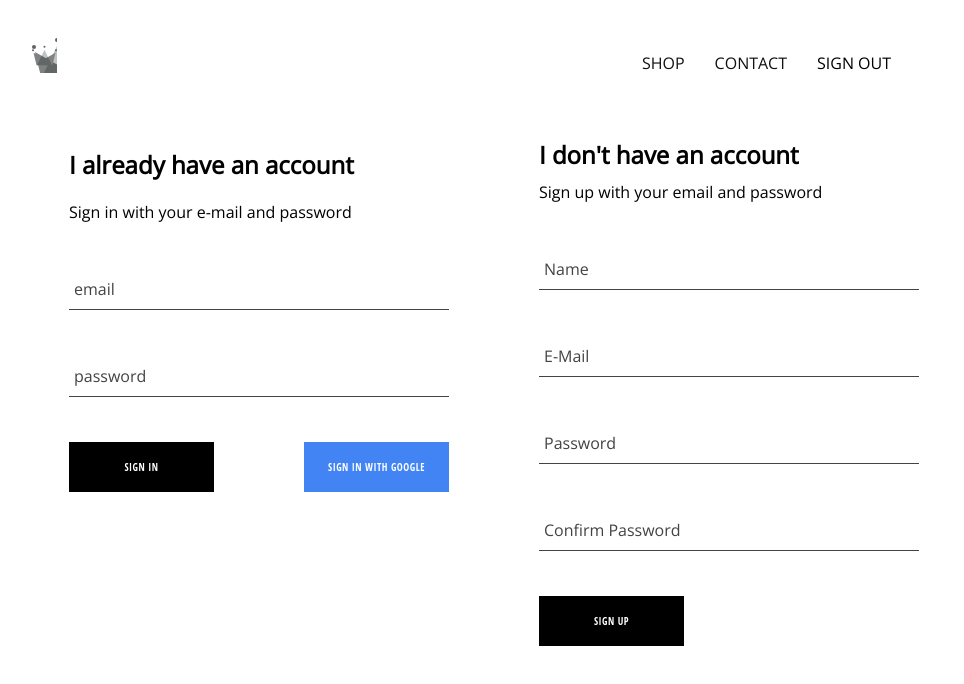
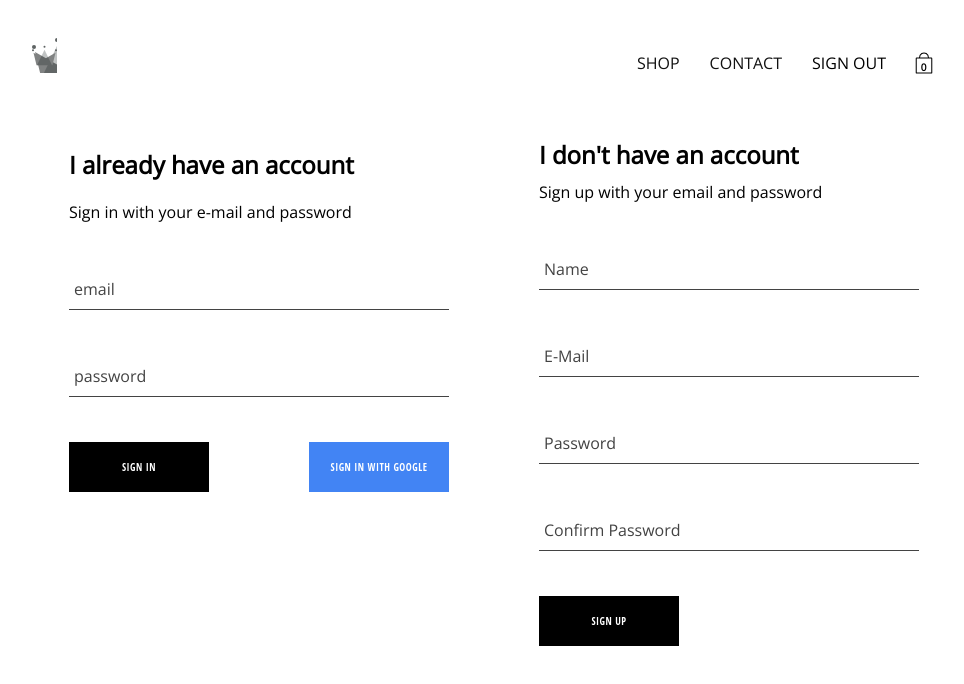
Before and after one commit to abdullahcok/react-shoppie-app, a React (Create React App) app: page /signin in a window 1280 px wide. Shown: the top 684 px of the page, without its empty margins (146-1110 px from the left). Built offline with nearby package versions, Linux system fonts and the light colour scheme; no server answers; a web font is replaced by a local one.

Commit message:
card dropdown added

```diff
--- /dev/null
+++ b/src/Components/Cart/CartDropDown.jsx
@@ -0,0 +1,15 @@
+import React from 'react'
+import './CartDropDown.scss'
+
+import CustomButton from '../CustomButton/CustomButton'
+
+
+const Cart = () => (
+  <div className='cart-dd'>
+    <div className='cart-items'>
+      <CustomButton>GO TO CHECKOUT</CustomButton>
+    </div>
+  </div>
+)
+
+export default Cart
--- /dev/null
+++ b/src/Components/Cart/CartDropDown.scss
@@ -0,0 +1,24 @@
+.cart-dd{
+  position: absolute;
+  width: 240px;
+  height: 340px;
+  display: flex;
+  flex-direction: column;
+  padding: 20px;
+  border: 1px solid #000;
+  background: #fff;
+  top: 90px;
+  right: 190px;
+  z-index: 5;
+
+  .cart-items{
+    height: 340px;
+    display: flex;
+    flex-direction: column;
+    overflow: scroll;
+  }
+
+  button{
+    margin-top: auto;
+  }
+}
--- /dev/null
+++ b/src/Components/CartItem/CartItem.jsx
@@ -0,0 +1,20 @@
+import React from 'react'
+import './CartItem.scss'
+import {ReactComponent as CartIcon } from '../../Assets/Cart.svg'
+
+import {connect} from 'react-redux'
+import {toggleCartHidden} from '../../Redux/cart/cart-actions'
+
+const CartItem = ({toggleCartHidden}) => (
+    <div className='cart-item' onClick={toggleCartHidden}>
+        <CartIcon className='cart-icon'/>
+        <span className='item-count'>0</span>
+    </div>
+)
+
+const mapDispatchToProps = dispatch => ({
+  toggleCartHidden: () => dispatch(toggleCartHidden())
+});
+
+
+export default connect(null, mapDispatchToProps)(CartItem)
--- /dev/null
+++ b/src/Components/CartItem/CartItem.scss
@@ -0,0 +1,22 @@
+.cart-item{
+  width: 45px;
+  height: 45px;
+  position: relative;
+  display: flex;
+  align-items: center;
+  justify-content: center;
+  cursor: pointer;
+
+    .cart-icon{
+      width: 24px;
+      height: 24px;
+    }
+
+    .item-count{
+      position: absolute;
+      font-size: 10px;
+      font-weight: bold;
+      bottom: 12px;
+    }
+
+}
--- a/src/Components/CustomButton/CustomButton.scss
+++ b/src/Components/CustomButton/CustomButton.scss
@@ -1,5 +1,5 @@
 .custom-button {
-  min-width: 145px;
+  min-width: 140px;
   width: auto;
   height: 50px;
   letter-spacing: 0.5px;
--- a/src/Components/Header/Header.jsx
+++ b/src/Components/Header/Header.jsx
@@ -1,12 +1,15 @@
 import React from 'react'
 import './Header.scss'
 import Logo from '../../Assets/Logo.svg'
+
+import CartItem from '../CartItem/CartItem'
+import CartDropDown from '../Cart/CartDropDown'
 
 import {auth} from '../../Firebase/FirebaseUtils'
 import {Link} from 'react-router-dom'
 import {connect} from 'react-redux'
 
-const Header = ({currentUser}) => (
+const Header = ({currentUser, hidden}) => (
   <div className="header">
      <Link className='logo-container' to='/'>
         <img src={Logo} alt="logo" className='logo'/>
@@ -26,12 +29,19 @@ const Header = ({currentUser}) => (
           )
         }
 
+        <CartItem />
       </div>
+
+          {
+              hidden ? null : <CartDropDown />
+          }
+
   </div>
 )
 
-const mapStateToProps = state => ({
-    currentUser: state.user.currentUser
-})
+const mapStateToProps = ({user: {currentUser}, cart: {hidden}}) => ({
+    currentUser,
+    hidden
+} )
 
 export default connect(mapStateToProps)(Header)
--- a/src/Components/Header/Header.scss
+++ b/src/Components/Header/Header.scss
@@ -22,7 +22,7 @@
     width: 50%;
     height: 100%;
     display: flex;
-    padding-right: 140px;
+    padding-right: 100px;
     align-items: center;
     justify-content: flex-end;
 
--- /dev/null
+++ b/src/Redux/cart/cart-actions.js
@@ -0,0 +1,6 @@
+import CartActionTypes from './cart-types'
+
+
+export const toggleCartHidden = () => ({
+    type: CartActionTypes.TOGGLE_CART_HIDDEN
+})
--- /dev/null
+++ b/src/Redux/cart/cart-reducer.js
@@ -0,0 +1,21 @@
+import CartActionTypes from './cart-types'
+
+const INITIAL_STATE = {
+    hidden: true
+};
+
+const cartReducer = (state = INITIAL_STATE, action) => {
+    switch (action.type) {
+      case CartActionTypes. TOGGLE_CART_HIDDEN:
+            return{
+                ...state,
+                hidden: !state.hidden
+            }
+      default:
+          return state;
+
+    }
+}
+
+
+export default cartReducer
--- /dev/null
+++ b/src/Redux/cart/cart-types.js
@@ -0,0 +1,6 @@
+const CartActionTypes = {
+    TOGGLE_CART_HIDDEN: 'TOGGLE_CART_HIDDEN'
+}
+
+
+export default CartActionTypes
--- a/src/Redux/root-reducer.js
+++ b/src/Redux/root-reducer.js
@@ -1,6 +1,9 @@
 import {combineReducers} from 'redux'
 import userReducer from './User/user-reducer'
+import cartReducer from './cart/cart-reducer'
+
 
 export default combineReducers({
-  user: userReducer
+  user: userReducer,
+  cart: cartReducer
 })
```
Also changed, not shown: src/Assets/Cart.svg (added).
